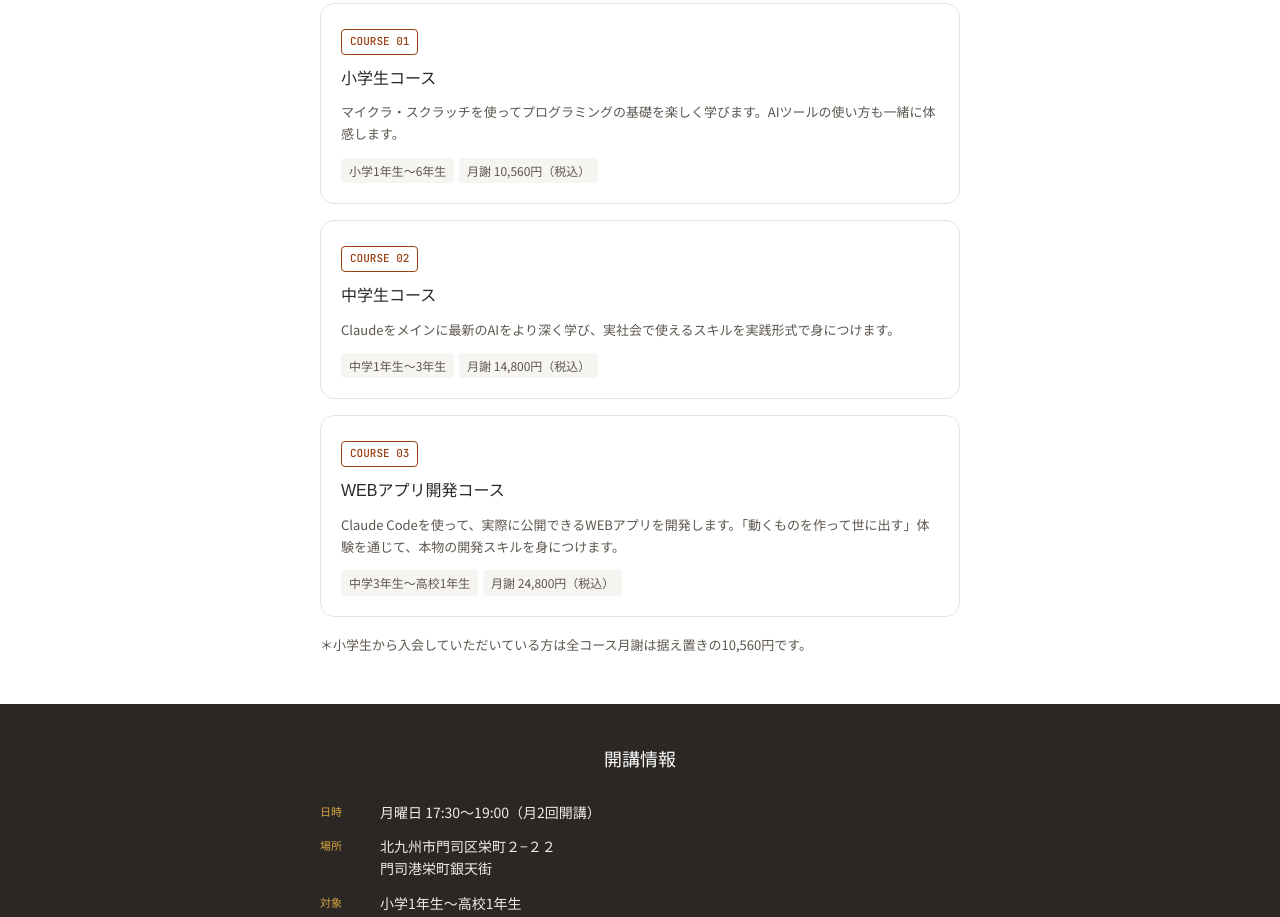
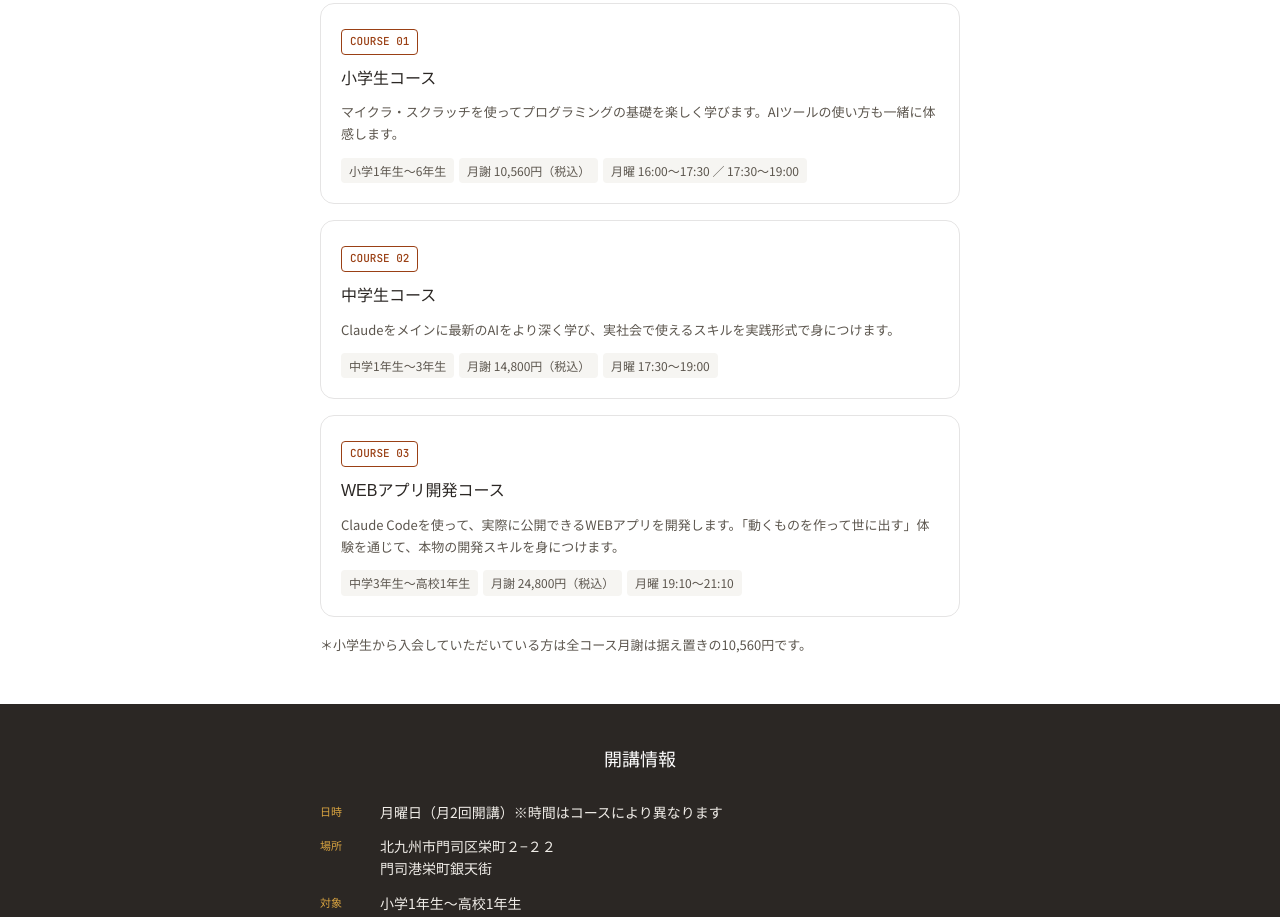
Before and after one commit to shinozaki-web/shinozaki-homepage, a plain HTML site: page classroom.html in a window 1280 px wide. Shown: the part 1062-1979 px from the top of the page. Drawn offline with Linux system fonts and the light colour scheme; a web font is replaced by a local one.

Commit message:
各コースの開講時間をコースカードに追加

```diff
--- a/classroom.html
+++ b/classroom.html
@@ -151,6 +151,7 @@
         <div class="course-meta">
           <span>小学1年生〜6年生</span>
           <span>月謝 10,560円（税込）</span>
+          <span>月曜 16:00〜17:30 ／ 17:30〜19:00</span>
         </div>
       </div>
 
@@ -161,6 +162,7 @@
         <div class="course-meta">
           <span>中学1年生〜3年生</span>
           <span>月謝 14,800円（税込）</span>
+          <span>月曜 17:30〜19:00</span>
         </div>
       </div>
 
@@ -171,6 +173,7 @@
         <div class="course-meta">
           <span>中学3年生〜高校1年生</span>
           <span>月謝 24,800円（税込）</span>
+          <span>月曜 19:10〜21:10</span>
         </div>
       </div>
 
@@ -185,7 +188,7 @@
     <div class="info-list">
       <div class="info-row">
         <span class="info-label">日時</span>
-        <span class="info-value">月曜日 17:30〜19:00（月2回開講）</span>
+        <span class="info-value">月曜日（月2回開講）※時間はコースにより異なります</span>
       </div>
       <div class="info-row">
         <span class="info-label">場所</span>
```
